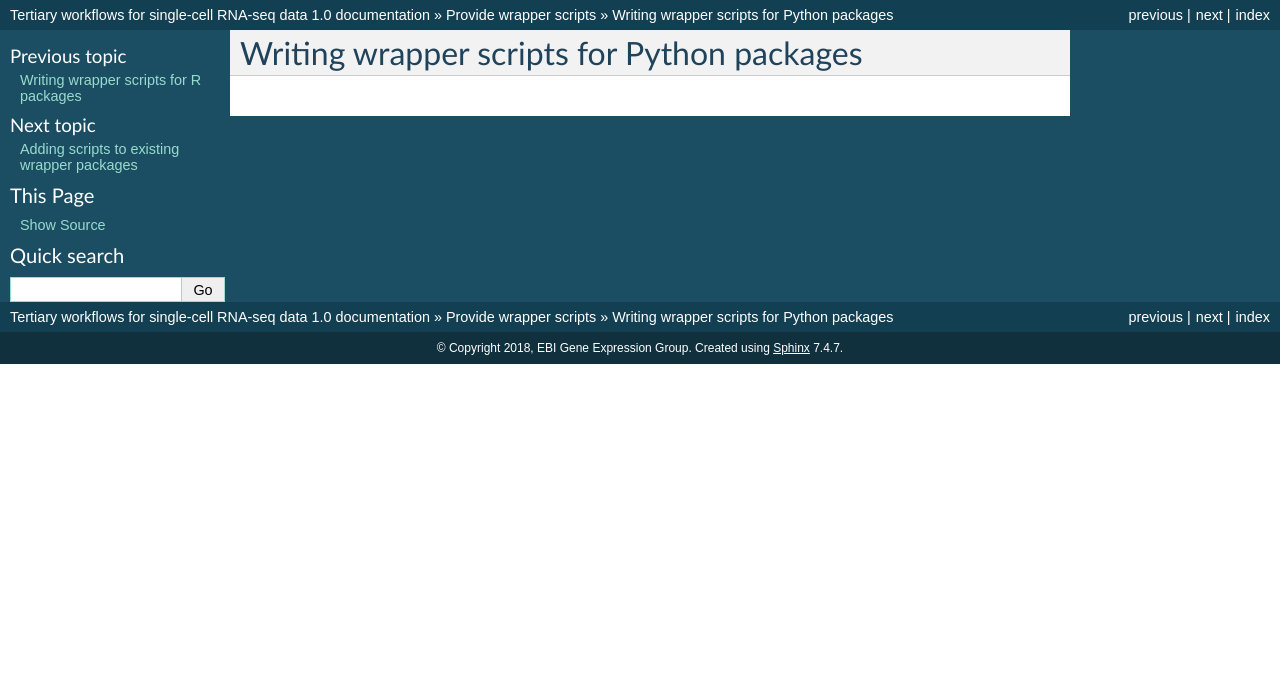
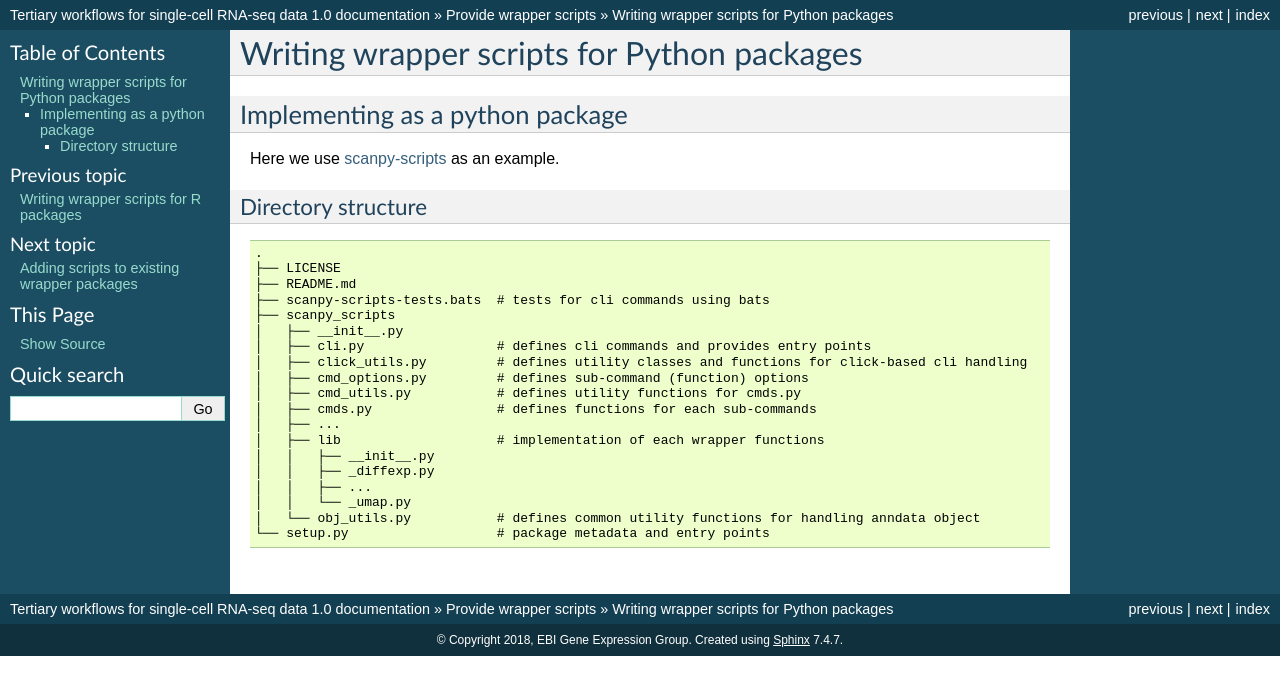
Before and after one commit to ebi-gene-expression-group/tertiary_workflows_docs, a Sphinx documentation site: the page built from docs/scripts_for_python_packages.rst, in a window 1280 px wide. Shown: the top 695 px of the page. Built offline with Sphinx 7.4.7, drawn with Linux system fonts in a browser that asks for light colours.

Commit message:
Update scripts_for_python_packages.rst

```diff
--- a/docs/scripts_for_python_packages.rst
+++ b/docs/scripts_for_python_packages.rst
@@ -1,3 +1,34 @@
 ###########################################
 Writing wrapper scripts for Python packages
 ###########################################
+
+********************************
+Implementing as a python package
+********************************
+
+Here we use `scanpy-scripts <https://github.com/ebi-gene-expression-group/scanpy-scripts>`_ as an example.
+
+Directory structure
+-------------------
+
+.. code-block::
+
+    .
+    ├── LICENSE
+    ├── README.md
+    ├── scanpy-scripts-tests.bats  # tests for cli commands using bats
+    ├── scanpy_scripts
+    │   ├── __init__.py
+    │   ├── cli.py                 # defines cli commands and provides entry points
+    │   ├── click_utils.py         # defines utility classes and functions for click-based cli handling
+    │   ├── cmd_options.py         # defines sub-command (function) options
+    │   ├── cmd_utils.py           # defines utility functions for cmds.py
+    │   ├── cmds.py                # defines functions for each sub-commands
+    │   ├── ...
+    │   ├── lib                    # implementation of each wrapper functions
+    │   │   ├── __init__.py
+    │   │   ├── _diffexp.py
+    │   │   ├── ...
+    │   │   └── _umap.py
+    │   └── obj_utils.py           # defines common utility functions for handling anndata object
+    └── setup.py                   # package metadata and entry points
```
